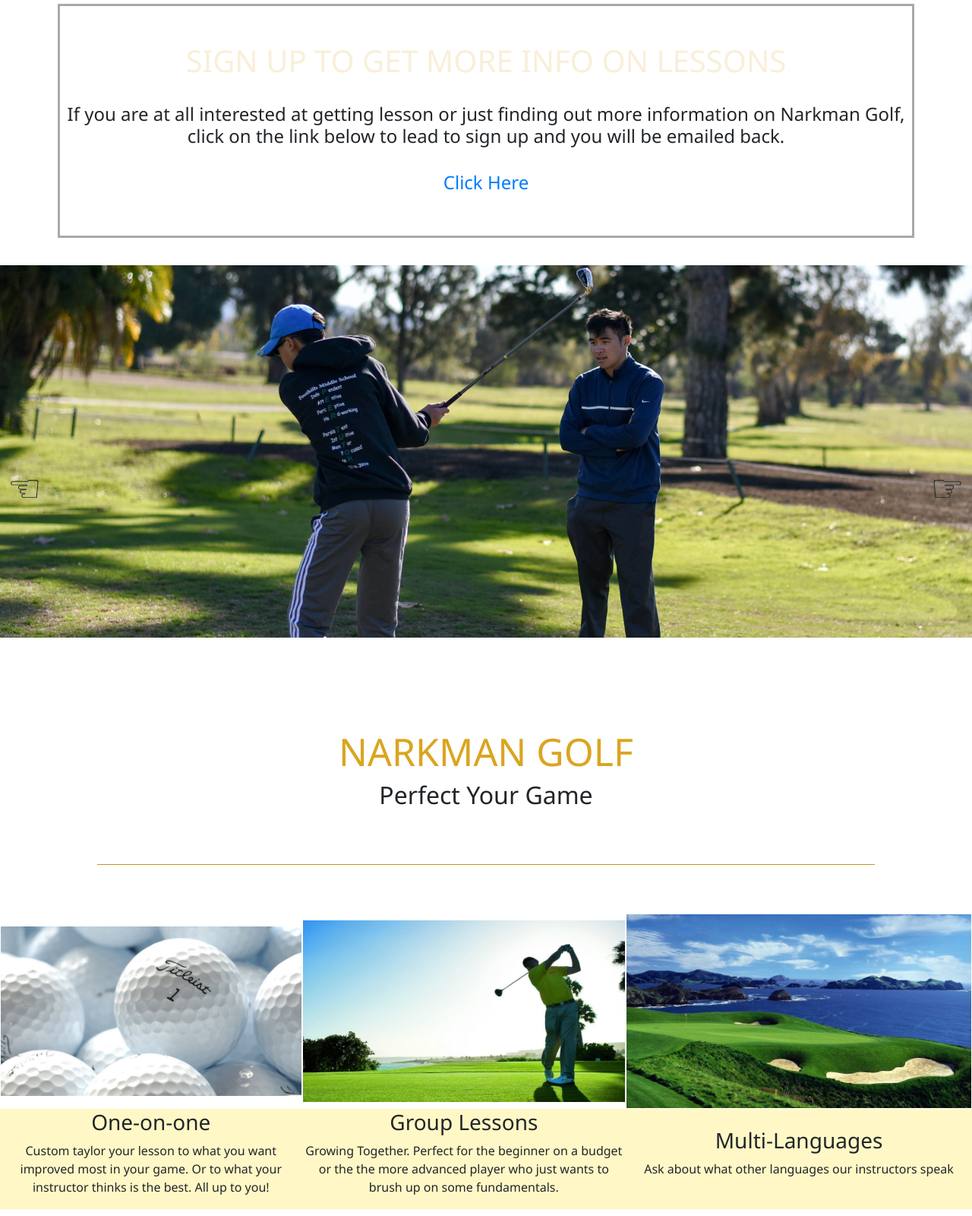
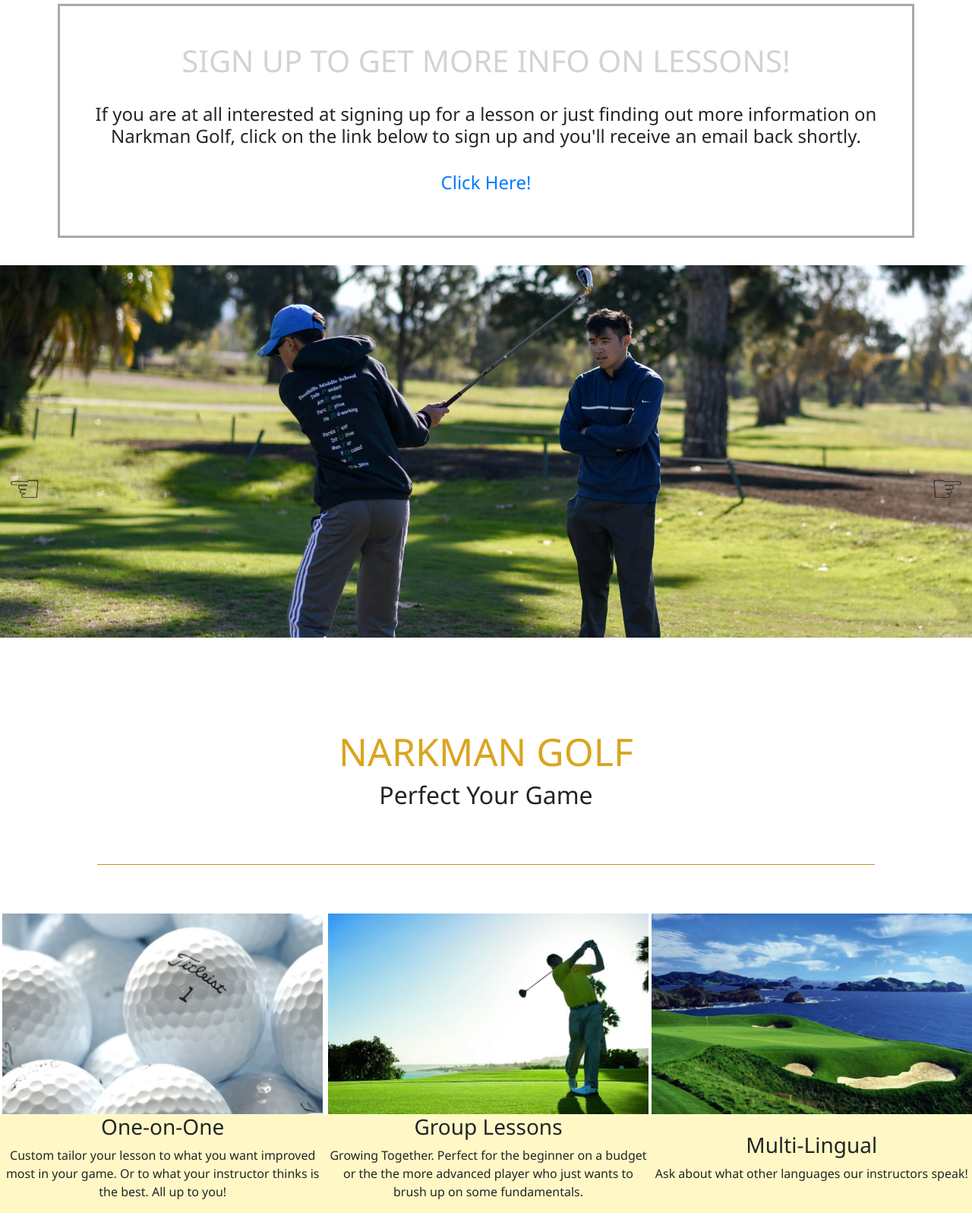
Before and after one commit to Sittiphat/Narkman-Golf-Website, a plain HTML site: page index.html in a window 1280 px wide. Shown: the part 200-1800 px from the top of the page at 76% size. Drawn offline with nearby package versions, Linux system fonts and the light colour scheme.

Commit message:
Made multiple small changes to HTML/CSS for contact: - Changed animation so that it loops back to black instead of restarting completely - Deleting unused tags in the HTML - Brought icons at the bottom closer to center using flexbox

```diff
--- a/index.html
+++ b/index.html
@@ -27,11 +27,11 @@
         <a class="nav-clicks" href="index.html">Home
         </a>
       </li>
+      <li>
         <a class="nav-clicks" href="instructors.html">Lessons</a>
       </li>
       <li>
         <a class="nav-clicks" href="videos.html">Videos</a>
-      </li>
       </li>
       <li>
         <a class="nav-clicks" href="https://narkman-golf-website.herokuapp.com/signup">Sign Up</a>
@@ -40,7 +40,7 @@
         <a class="nav-clicks" href="contact.html">Contact</a>
       </li>
       <li>
-        <a style="color: blue;"class="nav-clicks" href="snow.html">Snowboard Rental</a>
+        <a style="color: blue;" class="nav-clicks" href="snow.html">Snowboard Rental</a>
       </li>
     </ul>
     <br>
@@ -50,17 +50,20 @@
 
 
   <!-- link to sign up stuff -->
-  <table class="table" style="width: 90%; text-align: center;">
+  <table class="table" style="width: 90%; text-align: center; max-width: 80em;">
     <tr>
       <td>
         <div class="floating-box">
           <br><br>
-                <h1 class="blinking">SIGN UP TO GET MORE INFO ON LESSONS</h1><br>
-                <h4>If you are at all interested at getting lesson or just finding out more information on Narkman Golf, <br>
-                  click on the link below to lead to sign up and you will be emailed back.
+          <h1>
+            <a class="blinking" href="https://narkman-golf-website.herokuapp.com/signup">SIGN UP TO GET MORE INFO ON
+              LESSONS!</a>
+          </h1><br>
+          <h4>If you are at all interested at signing up for a lesson or just finding out more information on Narkman
+            Golf, click on the link below to sign up and you'll receive an email back shortly.
           </h4><br>
           <h4>
-                    <a href="https://narkman-golf-website.herokuapp.com/signup">Click Here</a>
+            <a href="https://narkman-golf-website.herokuapp.com/signup">Click Here!</a>
           </h4>
           <br><br>
         </div>
@@ -98,17 +101,19 @@
 
   <!-- Different types of classses information -->
   <container style="text-align: center; width: 50%;">
-    <table style="width: 100%;">
+    <table class="class-table" style="width: 100%;">
       <tr>
-        <td><img style="width: 100%" src="pics/golf2.jpg"></td>
-        <td><img style="width: 100%" src="pics/golf3.jpg"></td>
-        <td><img style="width: 100%" src="pics/golf4.jpg"></td>
+        <td><img class="class-table__image" src="pics/golf2.jpg"></td>
+        <td><img class="class-table__image" src="pics/golf3.jpg"></td>
+        <td><img class="class-table__image" src="pics/golf4.jpg"></td>
       </tr>
-      <!-- These pictures came from wix.com -->
+
       <tr style="background-color: #FFF8C6; padding: 10px;">
+
         <td>
-          <h3>One-on-one</h3>
-          <p>Custom taylor your lesson to what you want improved most in your game. Or to what your instructor thinks is the best.
+          <h3>One-on-One</h3>
+          <p>Custom tailor your lesson to what you want improved most in your game. Or to what your instructor thinks is
+            the best.
             All up to you!
           </p>
         </td>
@@ -120,8 +125,8 @@
           </p>
         </td>
         <td>
-          <h3>Multi-Languages</h3>
-          <p>Ask about what other languages our instructors speak
+          <h3>Multi-Lingual</h3>
+          <p>Ask about what other languages our instructors speak!
           </p>
         </td>
       </tr>
@@ -145,7 +150,8 @@
     </tr>
     <tr>
       <td style="text-align: center;">
-        <img style="width: 100%; text-align: center;" src="pics/DSC_8871.jpg"></td>
+        <img style="width: 100%; text-align: center;" src="pics/DSC_8871.jpg">
+      </td>
     </tr>
   </table><br><br><br><br><br>
 
@@ -183,7 +189,35 @@
   <!-- bottom footer -->
   <br>
   <footer>
-    <table style="width: 100%;"><br>
+    <p style="text-align: center;">(626) 288-1044</p>
+    <p style="text-align: center;">Copyright &copy; Narkman Golf 2020</p>
+
+    <!-- Icons -->
+    <div class="footer-nav">
+      <!-- Github Icon -->
+      <p class="footer-nav__icon" tyle="text-align: left;"><a
+          href="http://www.github.com/JamesWeiMoseley/NarkmanGolfWebsite">
+          <svg xmlns="http://www.w3.org/2000/svg" viewBox="0 0 16 16" width="22" height="22">
+            <path fill-rule="evenodd"
+              d="M8 0C3.58 0 0 3.58 0 8c0 3.54 2.29 6.53 5.47 7.59.4.07.55-.17.55-.38 0-.19-.01-.82-.01-1.49-2.01.37-2.53-.49-2.69-.94-.09-.23-.48-.94-.82-1.13-.28-.15-.68-.52-.01-.53.63-.01 1.08.58 1.23.82.72 1.21 1.87.87 2.33.66.07-.52.28-.87.51-1.07-1.78-.2-3.64-.89-3.64-3.95 0-.87.31-1.59.82-2.15-.08-.2-.36-1.02.08-2.12 0 0 .67-.21 2.2.82.64-.18 1.32-.27 2-.27.68 0 1.36.09 2 .27 1.53-1.04 2.2-.82 2.2-.82.44 1.1.16 1.92.08 2.12.51.56.82 1.27.82 2.15 0 3.07-1.87 3.75-3.65 3.95.29.25.54.73.54 1.48 0 1.07-.01 1.93-.01 2.2 0 .21.15.46.55.38A8.013 8.013 0 0016 8c0-4.42-3.58-8-8-8z">
+            </path>
+          </svg>
+        </a>
+      </p>
+
+      <!-- Home Icon -->
+      <p class="footer-nav__icon" style="text-align: right;"><a href="index.html">
+          <svg xmlns="http://www.w3.org/2000/svg" viewBox="0 0 16 16" width="22" height="22">
+            <path fill-rule="evenodd"
+              d="M8.156 1.835a.25.25 0 00-.312 0l-5.25 4.2a.25.25 0 00-.094.196v7.019c0 .138.112.25.25.25H5.5V8.25a.75.75 0 01.75-.75h3.5a.75.75 0 01.75.75v5.25h2.75a.25.25 0 00.25-.25V6.23a.25.25 0 00-.094-.195l-5.25-4.2zM6.906.664a1.75 1.75 0 012.187 0l5.25 4.2c.415.332.657.835.657 1.367v7.019A1.75 1.75 0 0113.25 15h-3.5a.75.75 0 01-.75-.75V9H7v5.25a.75.75 0 01-.75.75h-3.5A1.75 1.75 0 011 13.25V6.23c0-.531.242-1.034.657-1.366l5.25-4.2h-.001z">
+            </path>
+          </svg>
+        </a>
+      </p>
+    </div>
+
+
+    <!-- <table style="width: 100%;"><br>
       <tr>
         <td>
         </td>
@@ -204,9 +238,9 @@
         </td>
       </tr>
       <tr>
-        <td>
+        <td> -->
     <!-- These icons came from bootstrap website -->
-          <p style="text-align: left;"><a href="http://www.github.com/JamesWeiMoseley/NarkmanGolfWebsite">
+    <!-- <p style="text-align: left;"><a href="http://www.github.com/JamesWeiMoseley/NarkmanGolfWebsite">
               <svg xmlns="http://www.w3.org/2000/svg" viewBox="0 0 16 16" width="22" height="22">
                 <path fill-rule="evenodd"
                   d="M8 0C3.58 0 0 3.58 0 8c0 3.54 2.29 6.53 5.47 7.59.4.07.55-.17.55-.38 0-.19-.01-.82-.01-1.49-2.01.37-2.53-.49-2.69-.94-.09-.23-.48-.94-.82-1.13-.28-.15-.68-.52-.01-.53.63-.01 1.08.58 1.23.82.72 1.21 1.87.87 2.33.66.07-.52.28-.87.51-1.07-1.78-.2-3.64-.89-3.64-3.95 0-.87.31-1.59.82-2.15-.08-.2-.36-1.02.08-2.12 0 0 .67-.21 2.2.82.64-.18 1.32-.27 2-.27.68 0 1.36.09 2 .27 1.53-1.04 2.2-.82 2.2-.82.44 1.1.16 1.92.08 2.12.51.56.82 1.27.82 2.15 0 3.07-1.87 3.75-3.65 3.95.29.25.54.73.54 1.48 0 1.07-.01 1.93-.01 2.2 0 .21.15.46.55.38A8.013 8.013 0 0016 8c0-4.42-3.58-8-8-8z">
@@ -227,7 +261,7 @@
         </div>
         </td>
       </tr>
-    </table>
+    </table> -->
   </footer>
   <script src="javascript.js"></script>
 </body>
--- a/style.css
+++ b/style.css
@@ -13,6 +13,7 @@
 }
 
 body {
+  overflow-x: hidden;
     font-family: 'Segoe UI';
 }
 
@@ -129,12 +130,15 @@ body {
 
 /* blinking text golf */
   .blinking{
-    animation:blinkingText 1.4s infinite;
+    animation: blinkingText 2.8s infinite;
 }
+
 @keyframes blinkingText{
     0%{color: black;}
-    50%{color: transparent;}
-    100%{color: goldenrod;}
+    25%{color: transparent;}
+    50%{color: goldenrod;}
+    75%{color: transparent;}
+    100%{color: black;}
 }
 
 /* snow page style */
@@ -169,3 +173,27 @@ body {
   font-size: 20px;
   color: blue;
 }
+
+/* Added by Raj */
+/* Utilizes BEM for CSS naming */
+td {
+  padding: 0;
+}
+
+.class-table {
+  border-collapse: collapse;
+}
+
+.class-table__image {
+  width: 33vw;
+  height: 33vh;
+}
+
+.footer-nav {
+  display: flex;
+  justify-content: center;
+}
+
+.footer-nav__icon {
+  margin: 8px;
+}
```
Lines whose indentation alone changed are shown as unchanged.
